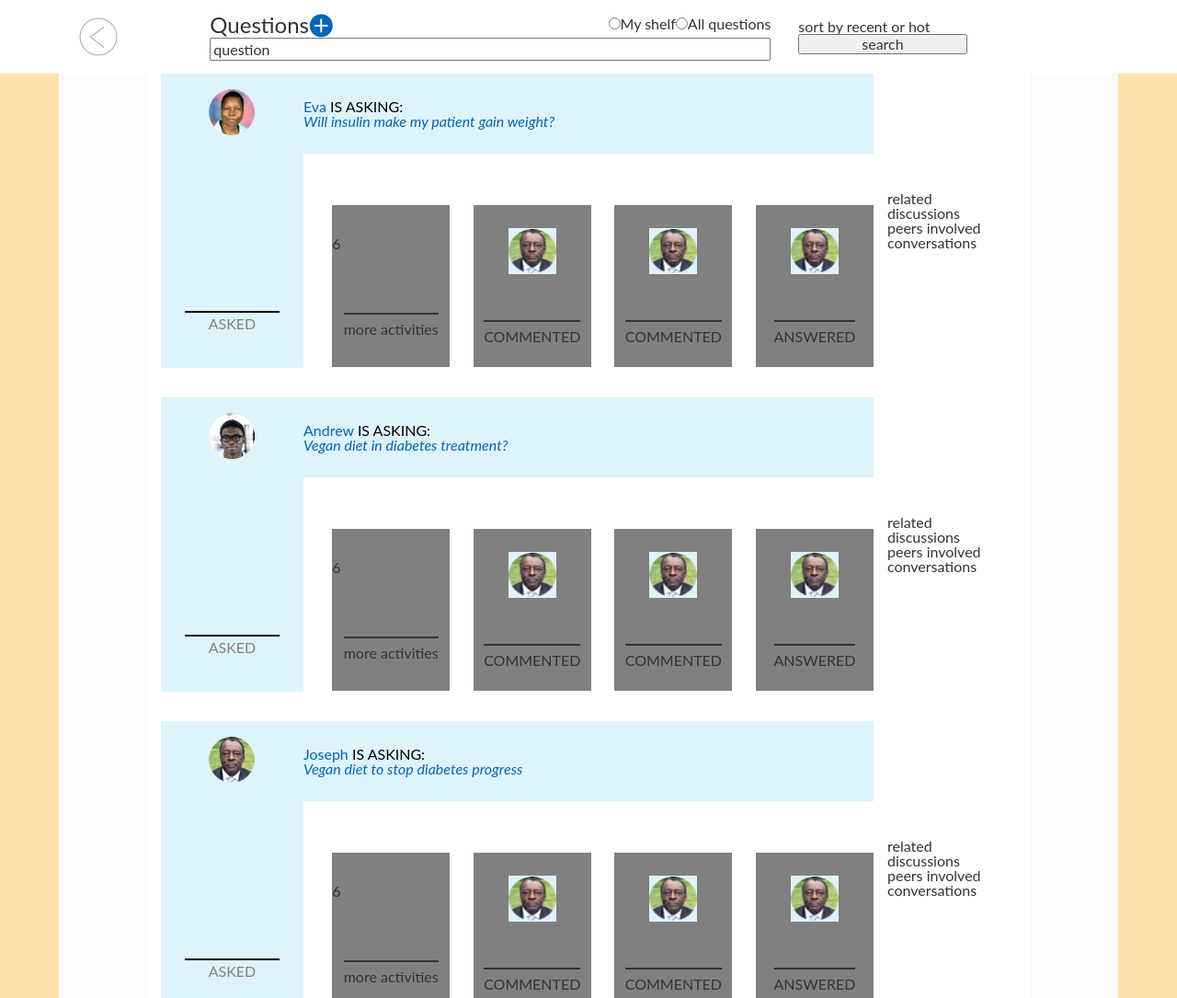
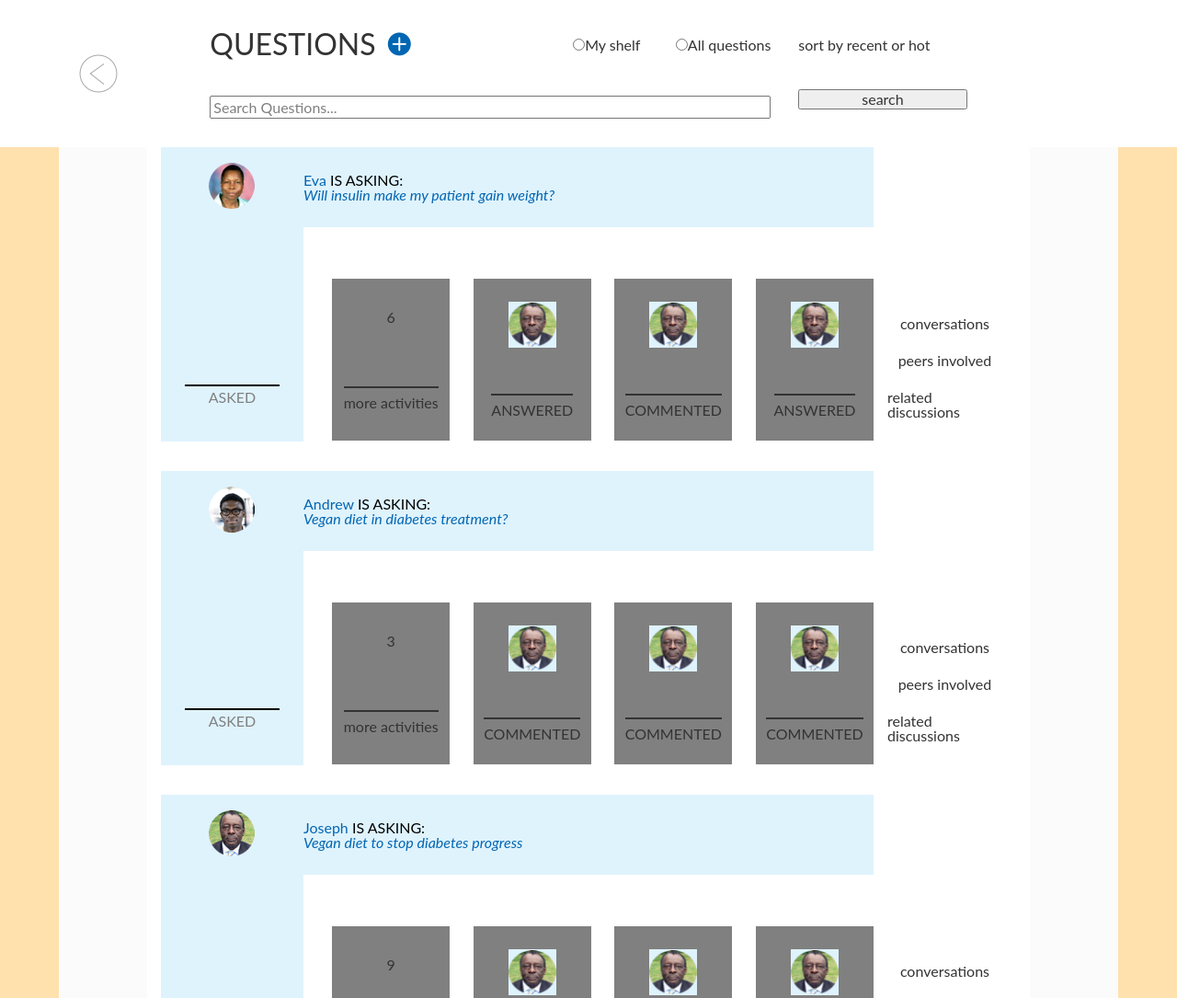
Before and after one commit to AlkanRena/zadanietestowe, a plain HTML site: page index.html in a window 1280 px wide. Shown: the top 1085 px of the page at 92% size. Drawn offline with nearby package versions, Linux system fonts and the light colour scheme.

Commit message:
updated angular side with updates for ui

```diff
--- a/htmlDirectives/questionBoxResult.html
+++ b/htmlDirectives/questionBoxResult.html
@@ -12,7 +12,7 @@
                 </div>
                 <div class="centerQuestionBoxMiddleBottom">
                     <ul>
-                        <li ng-repeat="CandM in CommentAndAnswear | limitTo:3">
+                        <li ng-repeat="CandM in CommentAndAnswear |filter: question.id | limitTo:3">
                             <div class="answearPost">
                                 <img src="{{CandM.photo}}">
                                 <div>{{CandM.type}}</div>
@@ -20,7 +20,7 @@
                         </li>
                         <li>
                             <div class="answearPost">
-                                <div>{{CommentAndAnswear.length}}</div>
+                                <div class="alignCenterLenght">{{(CommentAndAnswear |filter: question.id).length}}</div>
                                 <div>
                                     <span>more activities</span>
                                 </div>
--- a/index.html
+++ b/index.html
@@ -21,7 +21,7 @@
     <div class="col-xs-6">
         <div class="headerFlex">
             <div class="headerLeft">
-                <span class="questionStyle">Questions</span>
+                <span class="questionStyle">QUESTIONS</span>
                 <div class="addingButton"></div>
             </div>
             <div class="headerRight">
@@ -30,7 +30,7 @@
             </div>
         </div>
         <div class="flex">
-            <input type="text" class="inputBoxStyle" name="WhatQuestion" value="question">
+            <input type="text" class="inputBoxStyle" name="WhatQuestion" value="Search Questions...">
         </div>
     </div>
     <div class="col-xs-2 columnFlex">
@@ -45,33 +45,6 @@
 
 <main ng-controller="QuestionController">
     <question-box-field></question-box-field>
-
-    <!--<div class="questionBox">-->
-        <!--<ul class="innerQuestionBox col-xs-8">-->
-            <!--<li class="centerQuestionBox" ng-repeat="question in questions">-->
-                <!--<div class="col-xs-2 centerQuestionBoxLeft">-->
-                    <!--<div><img src="{{question.photo}}"></div>-->
-                    <!--<span>ASKED</span>-->
-                <!--</div>-->
-                <!--<div class="col-xs-7 centerQuestionBoxMiddle">-->
-                    <!--<div class="centerQuestionBoxMiddleTop">-->
-                        <!--<span>{{question.name}}<span> IS ASKING:</span></span>-->
-                        <!--<span class="itallic">{{question.askedQuestion}}</span>-->
-                    <!--</div>-->
-                    <!--<div class="centerQuestionBoxMiddleBottom">-->
-                        <!--<ul>-->
-                            <!--<li ng-repeat="">-->
-
-                            <!--</li>-->
-                        <!--</ul>-->
-                    <!--</div>-->
-                <!--</div>-->
-                <!--<div class="col-xs-3 centerQuestionBoxRight">-->
-
-                <!--</div>-->
-            <!--</li>-->
-        <!--</ul>-->
-    <!--</div>-->
 </main>
 <footer>
     <!--Here unused but still in code -->
--- a/scripts/app.js
+++ b/scripts/app.js
@@ -6,45 +6,108 @@ questionApp.controller('QuestionController', function QuestionListController($sc
         {
             name: 'Eva',
             photo: 'images/evaPhoto.png',
-            askedQuestion: 'Will insulin make my patient gain weight?'
+            askedQuestion: 'Will insulin make my patient gain weight?',
+            id: '1'
         }, {
             name: 'Andrew',
             photo: 'images/andrewPhoto.png',
-            askedQuestion: 'Vegan diet in diabetes treatment?'
+            askedQuestion: 'Vegan diet in diabetes treatment?',
+            id: '2'
         }, {
             name: 'Joseph',
             photo: 'images/josephPhoto.png',
-            askedQuestion: 'Vegan diet to stop diabetes progress'
+            askedQuestion: 'Vegan diet to stop diabetes progress',
+            id: '3'
         }
     ];
     $scope.CommentAndAnswear = [
         {
-            name: 'Alex',
+            id: '1',
             photo: 'images/josephPhoto.png',
             type: 'ANSWERED'
         },
         {
-            name: 'Alex',
+            id: '3',
             photo: 'images/josephPhoto.png',
             type: 'COMMENTED'
         },
         {
-            name: 'Alex',
+            id: '3',
             photo: 'images/josephPhoto.png',
             type: 'COMMENTED'
         },
         {
-            name: 'Alex',
+            id: '2',
             photo: 'images/josephPhoto.png',
             type: 'COMMENTED'
         },
         {
-            name: 'John',
+            id: '1',
             photo: 'images/josephPhoto.png',
             type: 'COMMENTED'
         },
         {
-            name: 'Mick',
+            id: '3',
+            photo: 'images/josephPhoto.png',
+            type: 'COMMENTED'
+        },
+        {
+            id: '1',
+            photo: 'images/josephPhoto.png',
+            type: 'ANSWERED'
+        },
+        {
+            id: '3',
+            photo: 'images/josephPhoto.png',
+            type: 'COMMENTED'
+        },
+        {
+            id: '3',
+            photo: 'images/josephPhoto.png',
+            type: 'COMMENTED'
+        },
+        {
+            id: '2',
+            photo: 'images/josephPhoto.png',
+            type: 'COMMENTED'
+        },
+        {
+            id: '1',
+            photo: 'images/josephPhoto.png',
+            type: 'COMMENTED'
+        },
+        {
+            id: '3',
+            photo: 'images/josephPhoto.png',
+            type: 'COMMENTED'
+        },
+        {
+            id: '1',
+            photo: 'images/josephPhoto.png',
+            type: 'ANSWERED'
+        },
+        {
+            id: '3',
+            photo: 'images/josephPhoto.png',
+            type: 'COMMENTED'
+        },
+        {
+            id: '3',
+            photo: 'images/josephPhoto.png',
+            type: 'COMMENTED'
+        },
+        {
+            id: '2',
+            photo: 'images/josephPhoto.png',
+            type: 'COMMENTED'
+        },
+        {
+            id: '1',
+            photo: 'images/josephPhoto.png',
+            type: 'COMMENTED'
+        },
+        {
+            id: '3',
             photo: 'images/josephPhoto.png',
             type: 'COMMENTED'
         },
--- a/styles/main.css
+++ b/styles/main.css
@@ -4,7 +4,7 @@ body {
 
 header{
     position: absolute;
-    min-height: 10vh;
+    min-height: 20vh;
     width: 100%;
 
     background-color: white;
@@ -18,7 +18,7 @@ header > div {
 }
 
 main {
-    padding-top: 10vh;
+    padding-top: 20vh;
 
 
     background-color: #ffe1ad;
@@ -42,6 +42,8 @@ main {
     width: 26px;
     background-repeat: no-repeat;
     background-size: 26px 26px;
+
+    margin-left: 1vw;
 }
 
 .questionBox {
@@ -62,21 +64,26 @@ main {
 }
 
 .questionStyle {
-    font-size: x-large;
+    font-size: xx-large;
 }
 
 .inputBoxStyle {
     width: 100%;
+    color: grey;
 }
 
 .headerFlex {
     display: flex;
     justify-content: space-between;
+    align-items: center;
+
+    margin-bottom: 5vh;
 }
 
 .headerLeft {
     display: flex;
     flex-flow: row;
+    align-items: center;
 }
 
 .headerRight {
@@ -84,7 +91,15 @@ main {
     flex-flow: row;
 }
 
+.headerRight > div:nth-child(1) {
+    margin-right: 3vw;
+}
+
 .columnFlex {
     display: flex;
     flex-flow: column;
 }
+
+.buttonSearch {
+    margin-top: 5vh;
+}
--- a/styles/questionBoxStyle.css
+++ b/styles/questionBoxStyle.css
@@ -70,16 +70,15 @@
 
 }
 
-.centerQuestionBoxMiddleBottom > ul > li {
-
+.centerQuestionBoxRight {
+    display: flex;
+    align-items: center;
+    flex-flow: column-reverse;
+    background-color: white;
 }
 
-
-.centerQuestionBoxRight {
-    display: flex;
-    justify-content: center;
-    flex-flow: column;
-    background-color: white;
+.centerQuestionBoxRight  span {
+    padding-bottom: 3vh;
 }
 
 .answearPost {
@@ -113,3 +112,7 @@
 
     align-self: center;
 }
+
+.alignCenterLenght {
+    align-self: center;
+}
```
